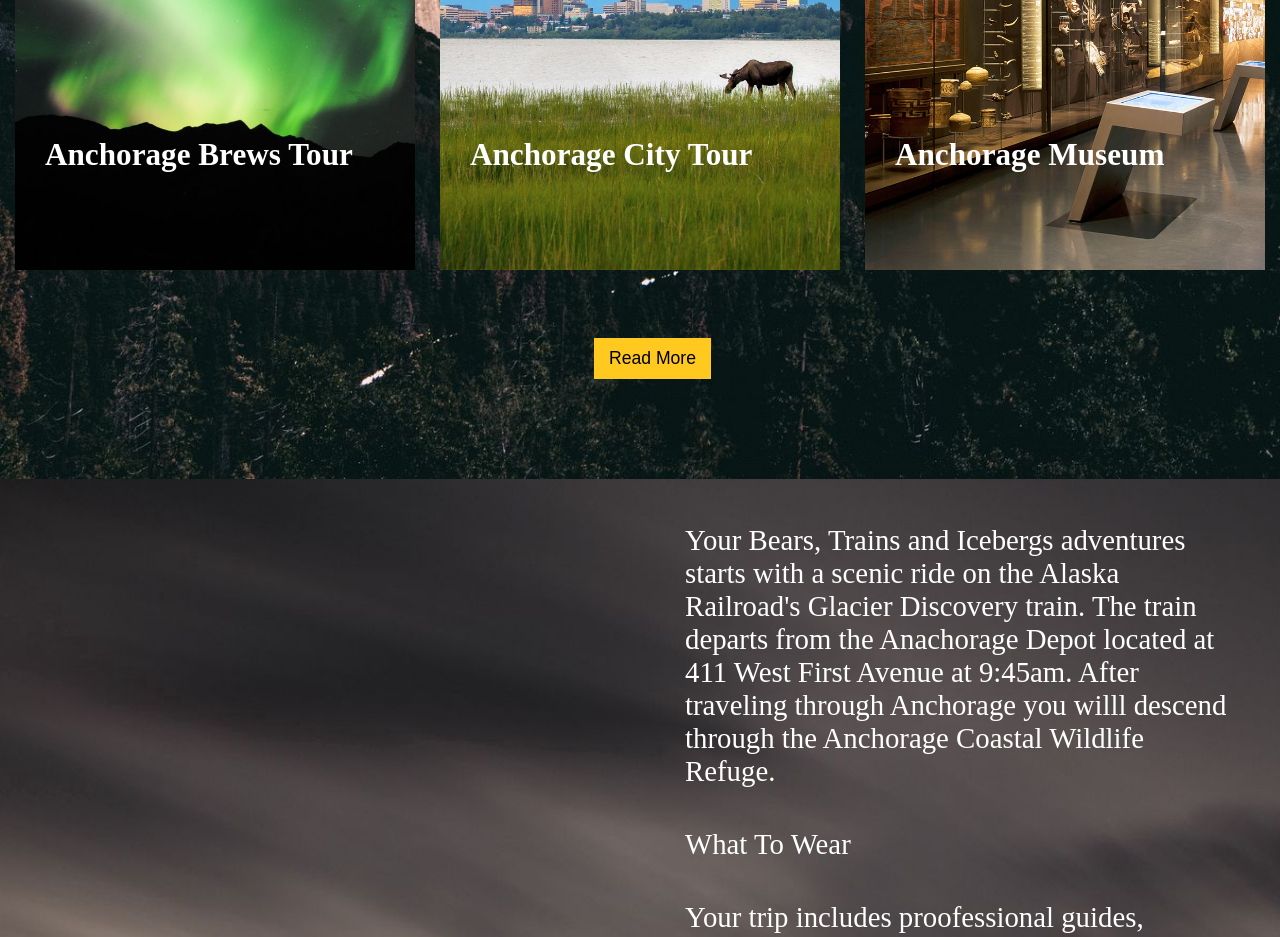
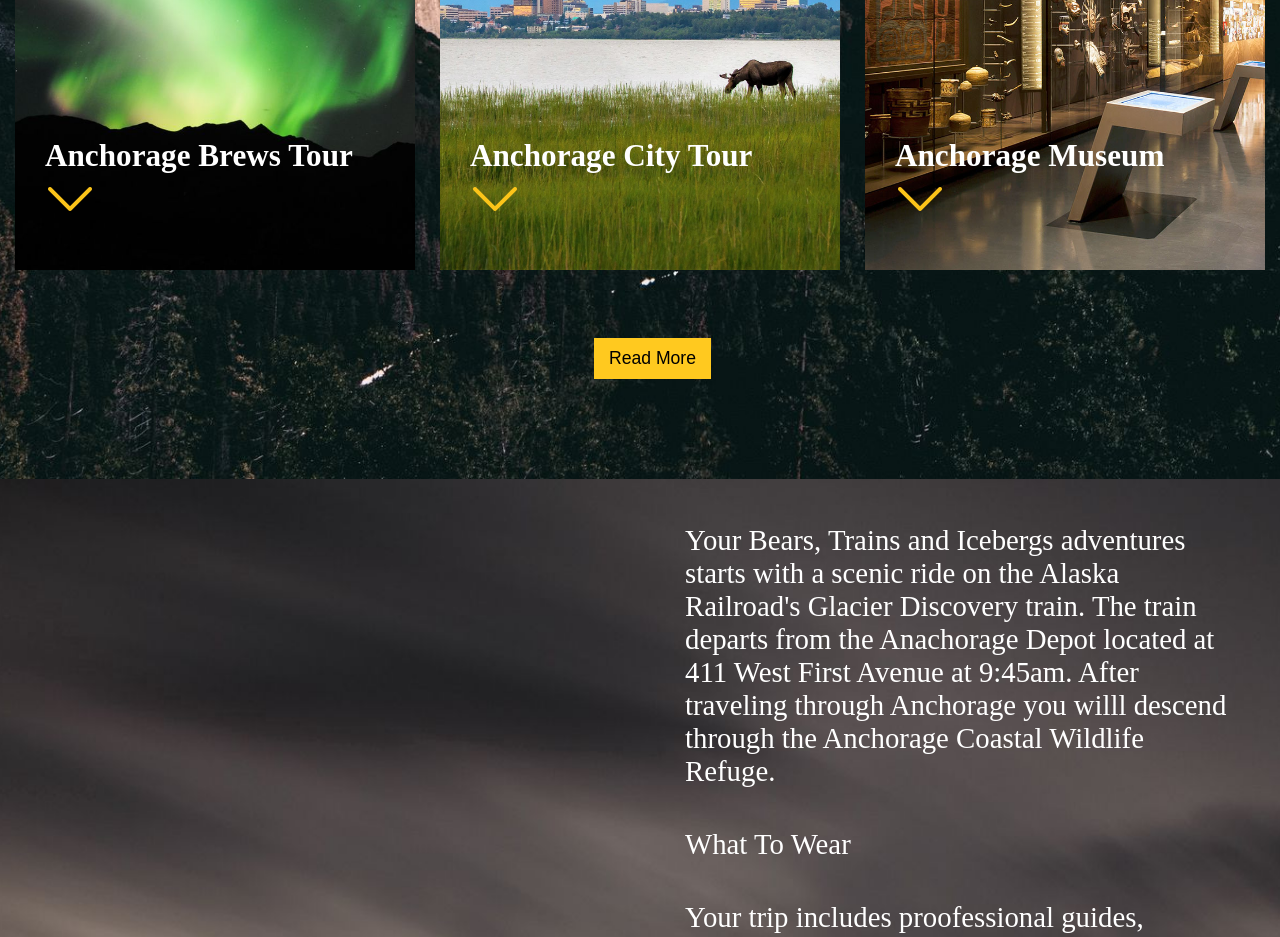
Before and after one commit to kylercantu/KylerCantu_hw3TH_csi3150_fs2023, a plain HTML site: page index.html in a window 1280 px wide. Shown: the part 2340-3277 px from the top of the page. Drawn offline with Linux system fonts and the light colour scheme.

Commit message:
added down arrows on images - slide 3

```diff
--- a/css/style.css
+++ b/css/style.css
@@ -81,7 +81,7 @@ body {
 }
 
 .down-arrow:hover img {
-  transform: scale(1.1);
+  transform: scale(0.9);
 }
 
 /*Slide-two layout*/
@@ -139,11 +139,19 @@ body {
   /* Set position to absolute to put text over image*/
   position: absolute;
   display: flex;
-  align-items: flex-end;
-  bottom: 20%;
+  flex-direction: column;
+  bottom: 10%;
   left: 30px;
   font-size: 1.3rem;
   color: var(--other-color);
+}
+.img-text .image-arrow {
+  width: 50px;
+  height: 50px;
+}
+
+.img-text .image-arrow:hover {
+  transform: scale(0.9);
 }
 
 .tours-gallery-container img {
--- a/index.html
+++ b/index.html
@@ -71,15 +71,36 @@
       <div class="tours-gallery-container">
         <div class="tour-image" id="first-tour-image">
           <img src="./images/northern-lights.jpg" alt="Northern Lights" />
-          <div class="img-text"><h1>Anchorage Brews Tour</h1></div>
+          <div class="img-text">
+            <h1>Anchorage Brews Tour</h1>
+            <img
+              class="image-arrow down-arrow"
+              src="./images/down-arrow.png"
+              alt=""
+            />
+          </div>
         </div>
         <div class="tour-image" id="second-tour-image">
           <img src="./images/anchorage-city.jpg" alt="Anchorage City" />
-          <div class="img-text"><h1>Anchorage City Tour</h1></div>
+          <div class="img-text">
+            <h1>Anchorage City Tour</h1>
+            <img
+              class="image-arrow down-arrow"
+              src="./images/down-arrow.png"
+              alt=""
+            />
+          </div>
         </div>
         <div class="tour-image" id="third-tour-image">
           <img src="./images/anchorage-museum.jpg" alt="Anchorage Museum" />
-          <div class="img-text"><h1>Anchorage Museum</h1></div>
+          <div class="img-text">
+            <h1>Anchorage Museum</h1>
+            <img
+              class="image-arrow down-arrow"
+              src="./images/down-arrow.png"
+              alt=""
+            />
+          </div>
         </div>
       </div>
       <!-- Container for the read more button -->
```
